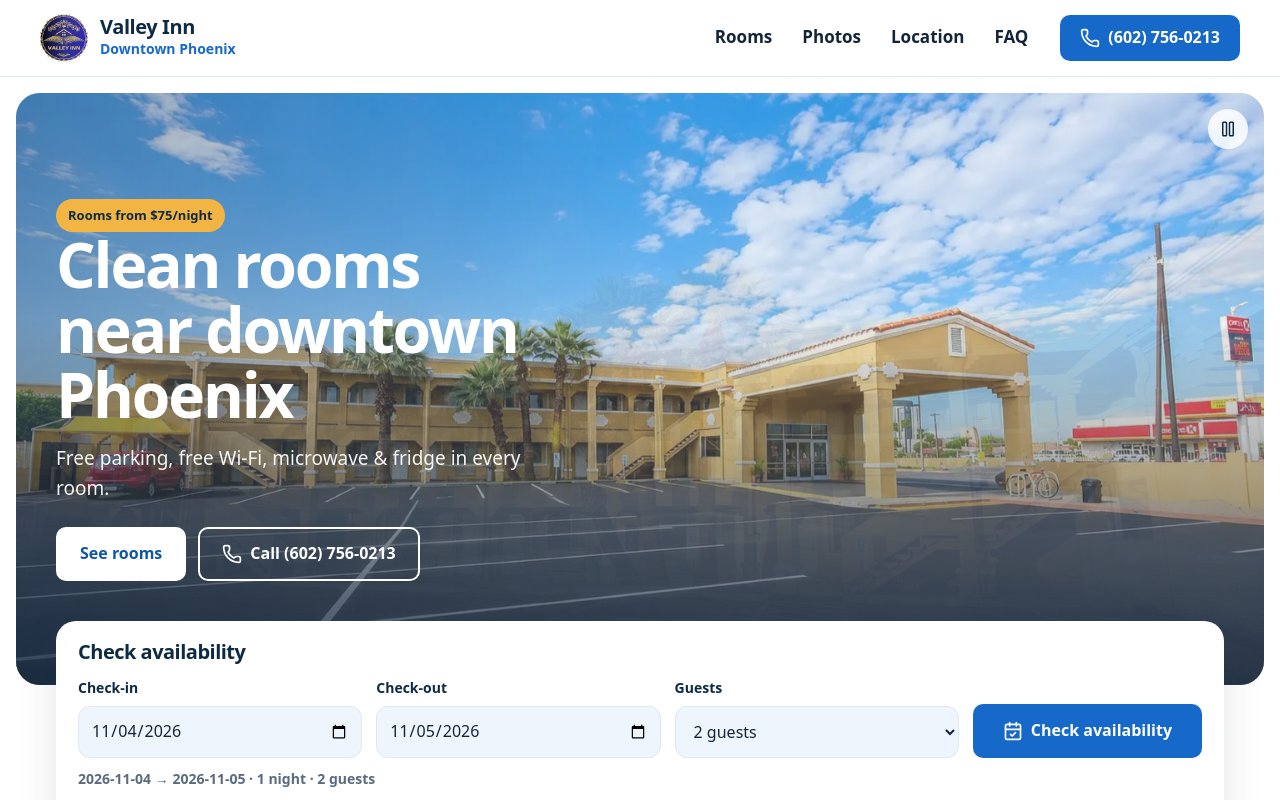
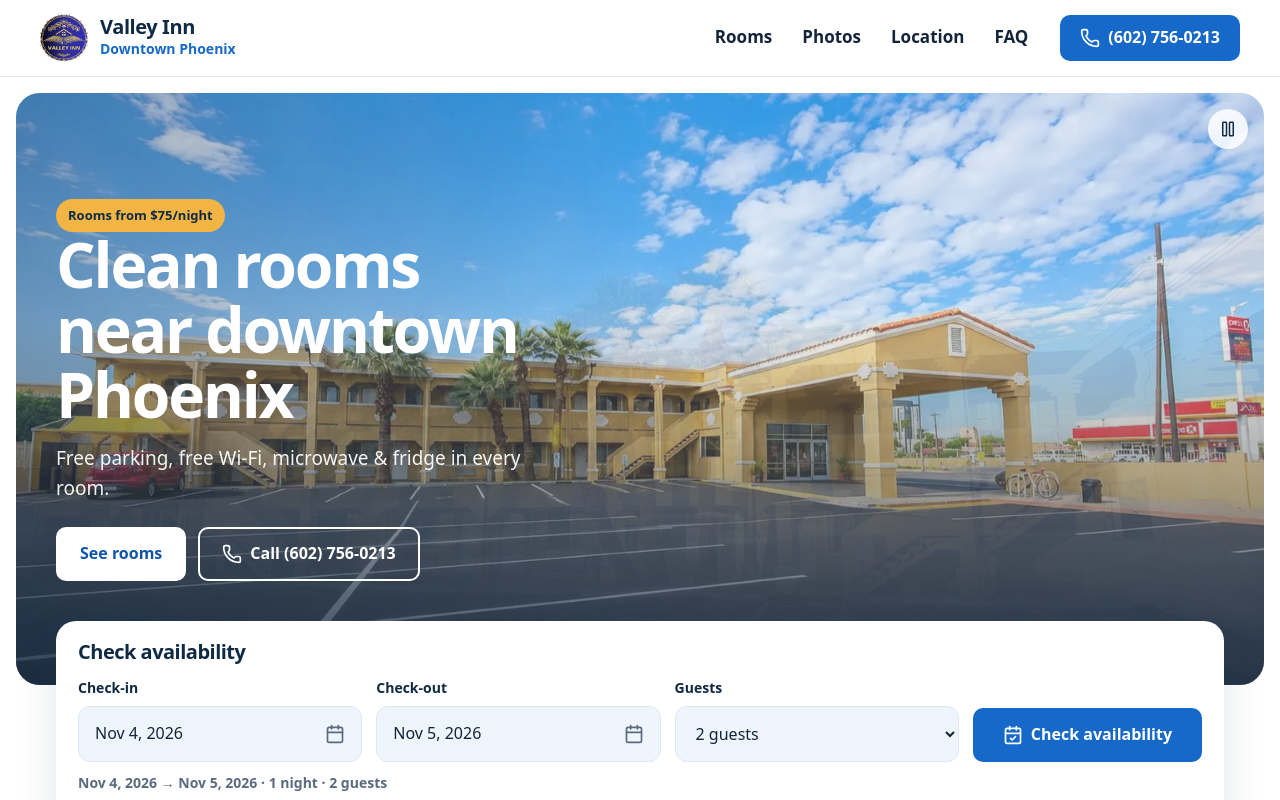
Before and after one commit to nehilbhakta/Valley-Inn-Motel, a Next.js app: page / in a window 1280 px wide. Shown: the top 800 px of the page. Built offline with nearby package versions, Linux system fonts and the light colour scheme.

Commit message:
Align booking date fields with Guests: custom left-aligned date rows over the native iOS picker, same 56px height, human summary dates

```diff
--- a/src/components/BookingBar.module.css
+++ b/src/components/BookingBar.module.css
@@ -22,11 +22,12 @@
 }
 
 .field input,
-.field select {
+.field select,
+.dateDisplay {
   width: 100%;
   min-width: 0;
-  min-height: 52px;
-  padding: 10px 14px;
+  min-height: 56px;
+  padding: 14px 16px;
   border: 1.5px solid var(--line);
   border-radius: 12px;
   background: var(--sky-tint);
@@ -36,8 +37,48 @@
   font-size: 1rem;
 }
 
-.field input[type="date"] {
-  padding-inline: 12px;
+/* The visible date row is our own text (left-aligned, calendar icon right),
+   so iOS cannot centre it or size it differently from the Guests select.
+   The native date input is invisible over the whole row: tapping it still
+   opens the phone's own date picker. */
+.dateWrap {
+  position: relative;
+  display: block;
+  width: 100%;
+}
+
+.dateDisplay {
+  display: flex;
+  align-items: center;
+  justify-content: space-between;
+  gap: 12px;
+  border: 1.5px solid var(--line);
+  border-radius: 12px;
+  background: var(--sky-tint);
+  color: var(--ink);
+  font-size: 1rem;
+  font-weight: 500;
+}
+
+.dateDisplay svg {
+  flex: none;
+  width: 20px;
+  height: 20px;
+  color: var(--muted);
+}
+
+.dateInput {
+  position: absolute;
+  inset: 0;
+  opacity: 0;
+  cursor: pointer;
+}
+
+.dateInput:focus-visible + .dateDisplay,
+.dateWrap:focus-within .dateDisplay {
+  border-color: var(--sky);
+  background: var(--white);
+  box-shadow: 0 0 0 4px rgba(23, 105, 201, 0.15);
 }
 
 .field input:focus,
@@ -135,10 +176,6 @@
     gap: 14px;
   }
 
-  .field input[type="date"] {
-    padding-inline: 8px;
-  }
-
   .callOnly .submit {
     width: 100%;
   }
--- a/src/components/BookingBar.tsx
+++ b/src/components/BookingBar.tsx
@@ -1,7 +1,7 @@
 "use client";
 
 import { useState } from "react";
-import { CalendarCheck, Phone } from "lucide-react";
+import { Calendar, CalendarCheck, Phone } from "lucide-react";
 import type { Motel } from "@/data/types";
 import { track } from "@/lib/analytics";
 import { localAddDays, localToday } from "@/lib/site";
@@ -51,18 +51,32 @@ function AvailabilityBar({ motel, open }: { motel: Motel; open: NonNullable<Retu
       <form onSubmit={submit} noValidate className={styles.fields}>
         <label className={styles.field}>
           <span>Check-in</span>
+          <span className={styles.dateWrap}>
+            <span className={styles.dateDisplay} aria-hidden="true">
+              {formatDate(checkin)}
+              <Calendar aria-hidden="true" />
+            </span>
             <input
+              className={styles.dateInput}
               type="date"
               min={today}
               value={checkin}
               onChange={(e) => onCheckin(e.target.value)}
+              aria-label="Check-in date"
               aria-invalid={!!error}
               aria-describedby="avail-error"
             />
+          </span>
         </label>
         <label className={styles.field}>
           <span>Check-out</span>
+          <span className={styles.dateWrap}>
+            <span className={styles.dateDisplay} aria-hidden="true">
+              {formatDate(checkout)}
+              <Calendar aria-hidden="true" />
+            </span>
             <input
+              className={styles.dateInput}
               type="date"
               min={checkin ? addDays(checkin, 1) : today}
               value={checkout}
@@ -70,9 +84,11 @@ function AvailabilityBar({ motel, open }: { motel: Motel; open: NonNullable<Retu
                 setCheckout(e.target.value);
                 setError("");
               }}
+              aria-label="Check-out date"
               aria-invalid={!!error}
               aria-describedby="avail-error"
             />
+          </span>
         </label>
         <label className={`${styles.field} ${styles.guests}`}>
           <span>Guests</span>
@@ -93,7 +109,7 @@ function AvailabilityBar({ motel, open }: { motel: Motel; open: NonNullable<Retu
       </p>
       {checkin && checkout && checkout > checkin ? (
         <p className={styles.summary}>
-          {checkin} → {checkout} · {nights(checkin, checkout)} {nights(checkin, checkout) === 1 ? "night" : "nights"} · {guests}{" "}
+          {formatDate(checkin)} → {formatDate(checkout)} · {nights(checkin, checkout)} {nights(checkin, checkout) === 1 ? "night" : "nights"} · {guests}{" "}
           {guests === 1 ? "guest" : "guests"}
         </p>
       ) : null}
@@ -129,6 +145,13 @@ function CallOnlyBar({ motel }: { motel: Motel }) {
   );
 }
 
+// "2026-11-04" -> "Nov 4, 2026", parsed as calendar parts (no timezone shift)
+function formatDate(iso: string) {
+  if (!iso) return "Choose a date";
+  const [y, m, d] = iso.split("-").map(Number);
+  return new Date(y, m - 1, d).toLocaleDateString("en-US", { month: "short", day: "numeric", year: "numeric" });
+}
+
 function addDays(iso: string, days: number) {
   return localAddDays(iso, days);
 }
```
Lines whose indentation alone changed are shown as unchanged.
